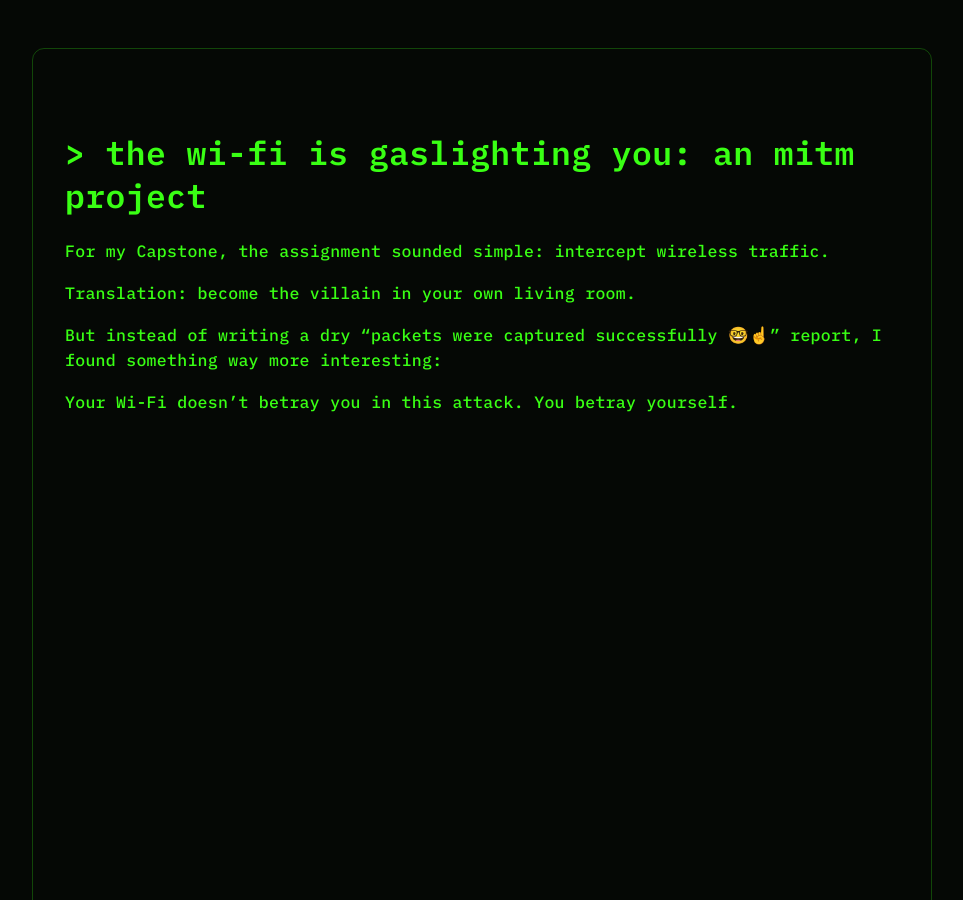
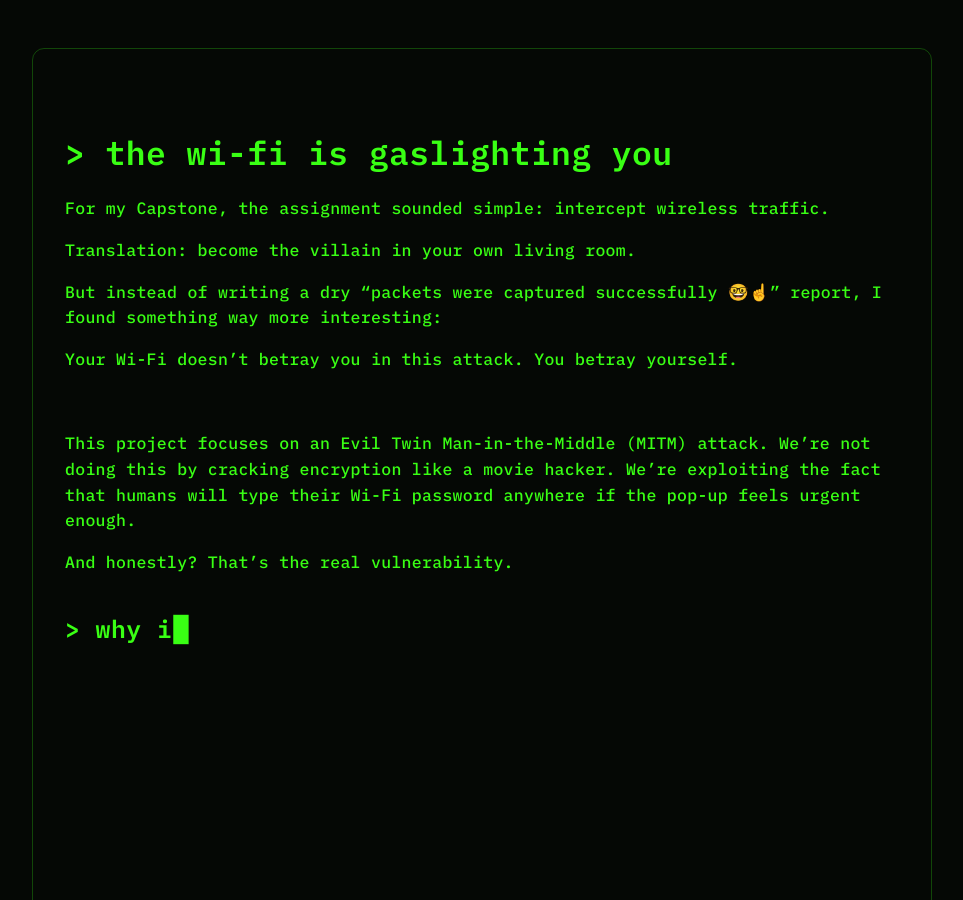
Before and after one commit to jpeaton/jpeaton.github.io, a Jekyll site: the page built from projects-wifiphisher.md, in a window 1280 px wide and 900 px high. Shown: the whole window, without its empty margins (158-1121 px from the left). Built offline with Jekyll 4.4.1, drawn with Linux system fonts in a browser that asks for light colours; our own code applies the rules of GitHub Pages for plain Markdown files; some of the changed text lies outside the part shown.

Commit message:
Update projects-wifiphisher.md

```diff
--- a/projects-wifiphisher.md
+++ b/projects-wifiphisher.md
@@ -1,10 +1,10 @@
 ---
 layout: default
-title: The Wi-Fi is Gaslighting You: An MITM Project
+title: The Wi-Fi is Gaslighting You (An MITM Project)
 permalink: /projects/wifiphisher
 ---
 
-# The Wi-Fi is Gaslighting You: an MITM Project
+# The Wi-Fi is Gaslighting You
 
 For my Capstone, the assignment sounded simple: intercept wireless traffic.
 
```
